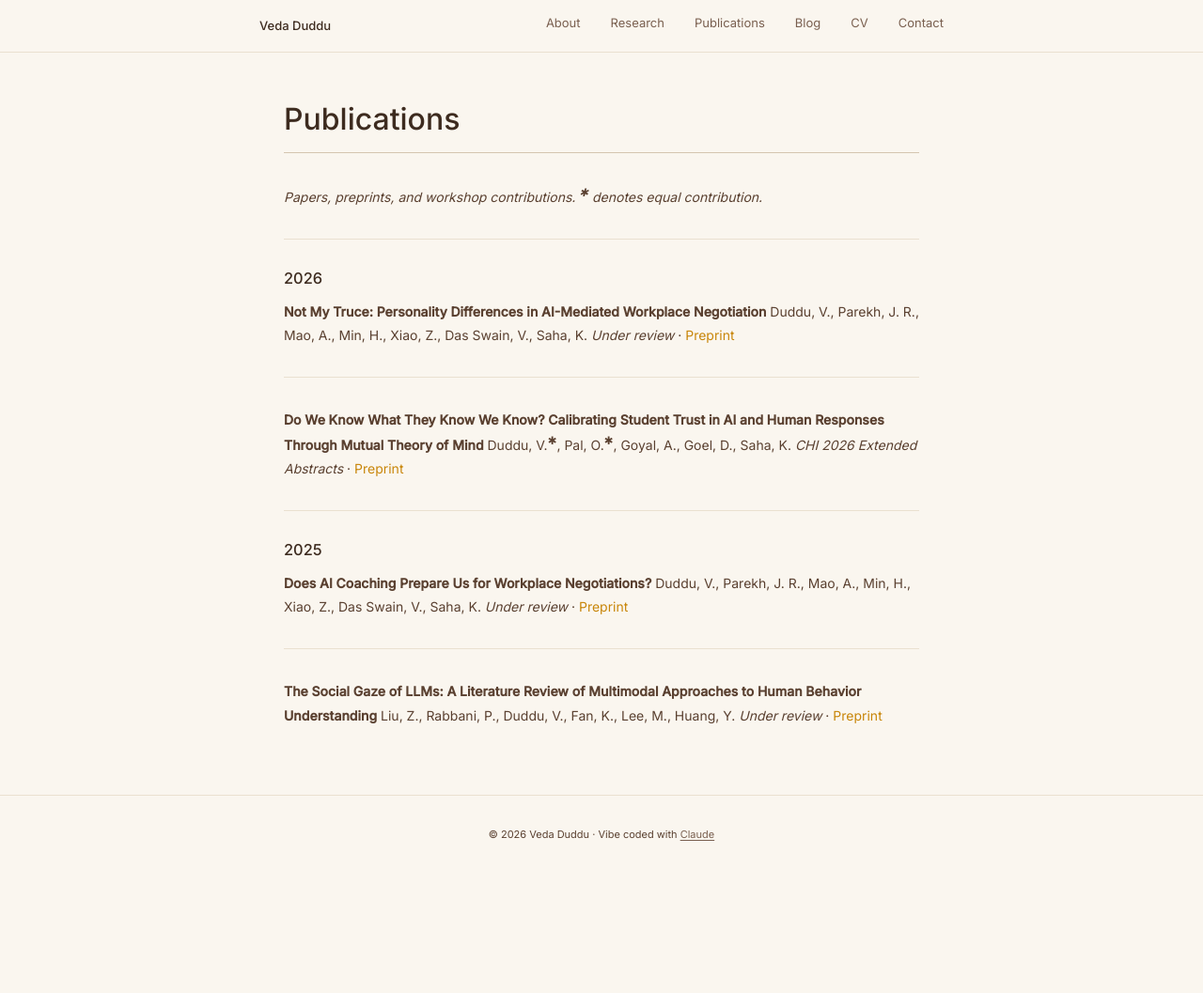
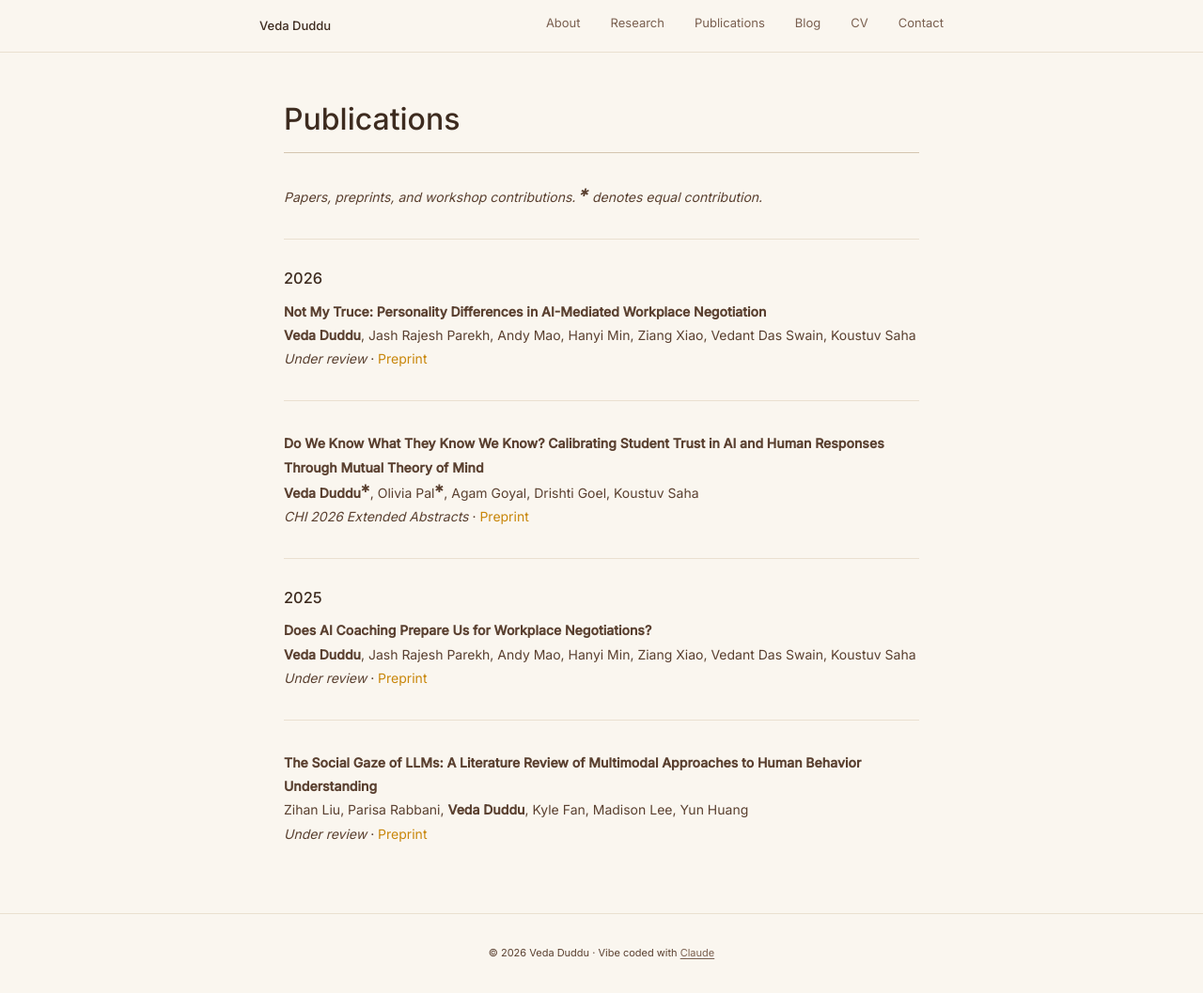
Before and after one commit to vedaduddu/vedaduddu.github.io, a Jekyll site: the page built from publications.md, in a window 1280 px wide and 1057 px high. Shown: the whole window at 94% size. Built offline with Jekyll 4.4.1, drawn with Linux system fonts in a browser that asks for light colours; a style sheet for code colours, icons or effects is not loaded.

Commit message:
full author names, bold self, fix publications layout, CV PDF link, social icons, footer

```diff
--- a/index.html
+++ b/index.html
@@ -83,7 +83,7 @@
         <div class="pub-year">2026</div>
         <div class="pub-details">
           <p class="pub-title">Not My Truce: Personality Differences in AI-Mediated Workplace Negotiation</p>
-          <p class="pub-authors">Duddu, V., Parekh, J. R., Mao, A., Min, H., Xiao, Z., Das Swain, V., Saha, K.</p>
+          <p class="pub-authors"><strong>Veda Duddu</strong>, Jash Rajesh Parekh, Andy Mao, Hanyi Min, Ziang Xiao, Vedant Das Swain, Koustuv Saha</p>
           <p class="pub-venue">Under review &middot; <a href="https://arxiv.org/abs/2604.00464" target="_blank" rel="noopener">Preprint</a></p>
         </div>
       </div>
@@ -92,7 +92,7 @@
         <div class="pub-year">2026</div>
         <div class="pub-details">
           <p class="pub-title">Do We Know What They Know We Know? Calibrating Student Trust in AI and Human Responses Through Mutual Theory of Mind</p>
-          <p class="pub-authors">Duddu, V.<sup>✱</sup>, Pal, O.<sup>✱</sup>, Goyal, A., Goel, D., Saha, K.</p>
+          <p class="pub-authors"><strong>Veda Duddu</strong><sup>✱</sup>, Olivia Pal<sup>✱</sup>, Agam Goyal, Drishti Goel, Koustuv Saha</p>
           <p class="pub-venue">CHI 2026 Extended Abstracts &middot; <a href="https://arxiv.org/abs/2601.16960" target="_blank" rel="noopener">Preprint</a></p>
         </div>
       </div>
@@ -101,7 +101,7 @@
         <div class="pub-year">2025</div>
         <div class="pub-details">
           <p class="pub-title">Does AI Coaching Prepare Us for Workplace Negotiations?</p>
-          <p class="pub-authors">Duddu, V., Parekh, J. R., Mao, A., Min, H., Xiao, Z., Das Swain, V., Saha, K.</p>
+          <p class="pub-authors"><strong>Veda Duddu</strong>, Jash Rajesh Parekh, Andy Mao, Hanyi Min, Ziang Xiao, Vedant Das Swain, Koustuv Saha</p>
           <p class="pub-venue">Under review &middot; <a href="https://arxiv.org/abs/2509.22545" target="_blank" rel="noopener">Preprint</a></p>
         </div>
       </div>
--- a/publications.md
+++ b/publications.md
@@ -10,13 +10,13 @@
 ### 2026
 
 **Not My Truce: Personality Differences in AI-Mediated Workplace Negotiation**
-Duddu, V., Parekh, J. R., Mao, A., Min, H., Xiao, Z., Das Swain, V., Saha, K.
+**Veda Duddu**, Jash Rajesh Parekh, Andy Mao, Hanyi Min, Ziang Xiao, Vedant Das Swain, Koustuv Saha
 *Under review* · [Preprint](https://arxiv.org/abs/2604.00464)
 
 ---
 
 **Do We Know What They Know We Know? Calibrating Student Trust in AI and Human Responses Through Mutual Theory of Mind**
-Duddu, V.<sup>✱</sup>, Pal, O.<sup>✱</sup>, Goyal, A., Goel, D., Saha, K.
+**Veda Duddu**<sup>✱</sup>, Olivia Pal<sup>✱</sup>, Agam Goyal, Drishti Goel, Koustuv Saha
 *CHI 2026 Extended Abstracts* · [Preprint](https://arxiv.org/abs/2601.16960)
 
 ---
@@ -24,11 +24,11 @@
 ### 2025
 
 **Does AI Coaching Prepare Us for Workplace Negotiations?**
-Duddu, V., Parekh, J. R., Mao, A., Min, H., Xiao, Z., Das Swain, V., Saha, K.
+**Veda Duddu**, Jash Rajesh Parekh, Andy Mao, Hanyi Min, Ziang Xiao, Vedant Das Swain, Koustuv Saha
 *Under review* · [Preprint](https://arxiv.org/abs/2509.22545)
 
 ---
 
 **The Social Gaze of LLMs: A Literature Review of Multimodal Approaches to Human Behavior Understanding**
-Liu, Z., Rabbani, P., Duddu, V., Fan, K., Lee, M., Huang, Y.
+Zihan Liu, Parisa Rabbani, **Veda Duddu**, Kyle Fan, Madison Lee, Yun Huang
 *Under review* · [Preprint](https://arxiv.org/abs/2510.23947)
```
